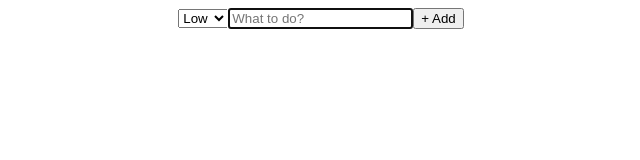
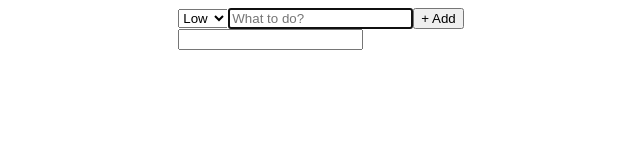
Before and after one commit to vzhurbin/jet-homework, a React (Vite) app: page / in a window 1280 px wide. Shown: the top 160 px of the page, without its empty margins (319-959 px from the left). Built offline with nearby package versions, Linux system fonts and the light colour scheme.

Commit message:
add filter

```diff
--- a/src/containers/TodoItem.jsx
+++ b/src/containers/TodoItem.jsx
@@ -10,14 +10,6 @@ export default class TodoItem extends React.Component {
     isEdited: false
   }
 
-  onEditText = event => {
-    this.setState({ text: event })
-  }
-
-  onEditLabel = event => {
-    this.setState({ label: event })
-  }
-
   onSaveEdit = () => {
     this.setState({
       text: this.state.text,
@@ -26,6 +18,8 @@ export default class TodoItem extends React.Component {
     });
   };
 
+  // BUG: after one edit onCancel restores initial value
+  // not the one before current edit
   onCancelEdit = () => {
     this.setState({
       text: this.props.todo.text,
@@ -60,11 +54,11 @@ export default class TodoItem extends React.Component {
       <div className="todo-item" key={id}>
         <SelectBox
           value={label}
-          onChange={this.onEditLabel}
+          onChange={value => this.setState({ label: value })}
         />
         <TextBox
           value={text}
-          onChange={this.onEditText}
+          onChange={value => this.setState({ text: value })}
         />
         <Button
           onClick={this.onSaveEdit}
--- a/src/containers/TodoList.jsx
+++ b/src/containers/TodoList.jsx
@@ -1,9 +1,12 @@
 import React from "react";
 import TodoItem from "./TodoItem";
 import AddTodoForm from "./AddTodoForm";
+import TextBox from '../components/TextBox';
+import { filterObject } from "../helpers";
 
 export default class TodoList extends React.Component {
   state = {
+    query: undefined,
     todos: {},
     text: '',
     label: ''
@@ -17,6 +20,7 @@ export default class TodoList extends React.Component {
     this.setState({ text: event.target.value })
   }
 
+  // BUG: initial label is not parsed
   addTodo = event => {
     event.preventDefault();
     const todos = { ...this.state.todos };
@@ -36,7 +40,8 @@ export default class TodoList extends React.Component {
 
   render() {
     const todosObj = {...this.state.todos};
-    const todosKeys = Object.keys(todosObj);
+    const query = this.state.query;
+    const todosKeys = query ? filterObject(todosObj, query) : Object.keys(todosObj);
     const text = this.state.text;
 
     return (
@@ -46,6 +51,10 @@ export default class TodoList extends React.Component {
           onEditLabel={this.onFormLabelChange}
           onFormInputChange={this.onFormInputChange}
           addTodo={this.addTodo}
+        />
+        <TextBox
+          value={query}
+          onChange={value => this.setState({ query: value })}
         />
         <ul>
           {todosKeys.map(key => {
--- /dev/null
+++ b/src/helpers.js
@@ -0,0 +1,6 @@
+export const filterObject = (obj, query, searchKey='text') => (
+  Object.keys(obj).filter(key => {
+    const str = obj[key][searchKey];
+    return str.indexOf(query) > -1;
+  })
+);
```
